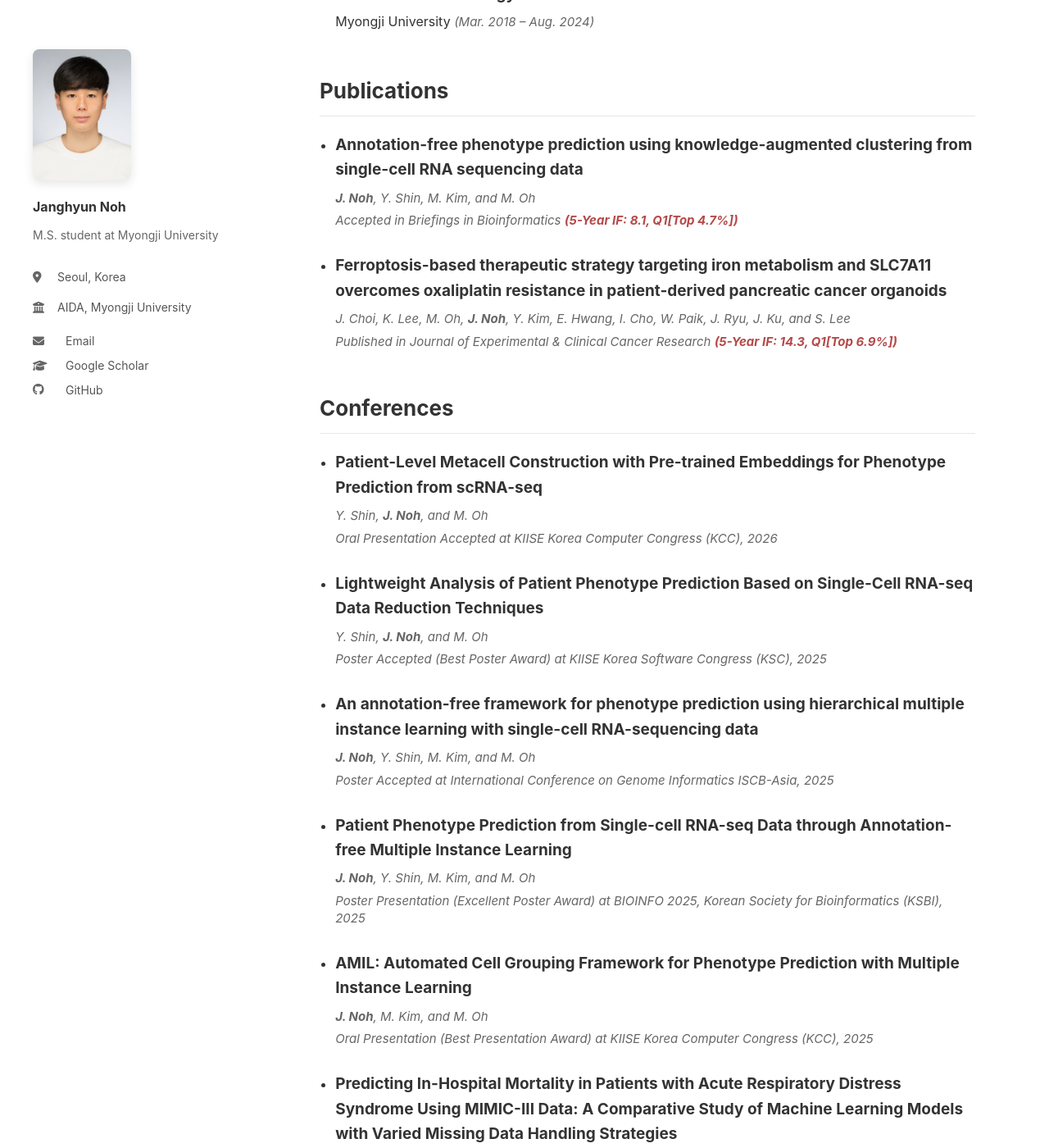
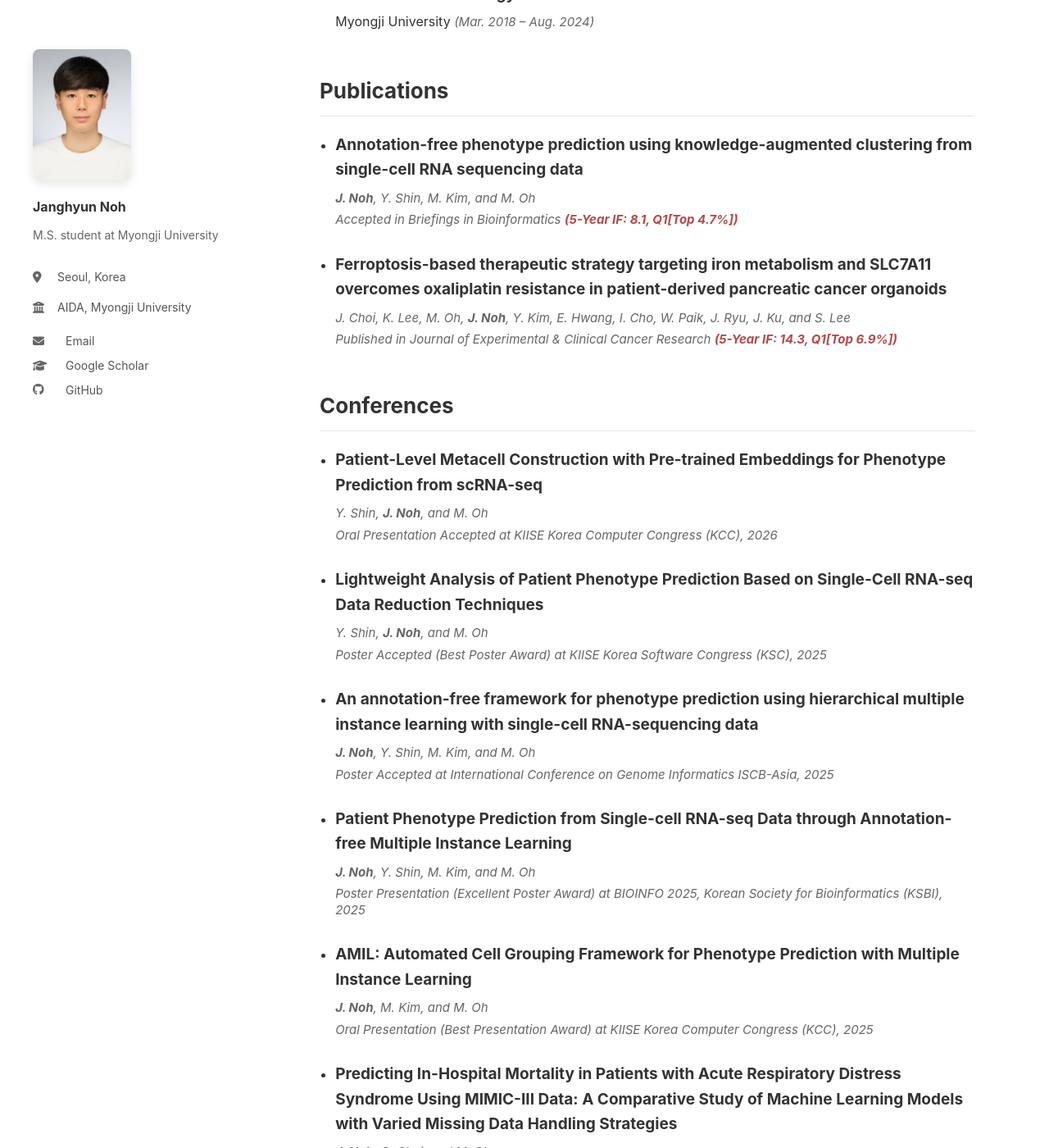
Before and after one commit to janghyunnoh/janghyunnoh.github.io, a Jekyll site: the page built from index.md, in a window 1280 px wide and 1400 px high, scrolled down 571 px. Shown: the whole window at 82% size. Built offline with Jekyll 4.4.1, drawn with Linux system fonts in a browser that asks for light colours.

Commit message:
Reduce honors/activity spacing and add trailing comma after titles

```diff
--- a/assets/css/profile.css
+++ b/assets/css/profile.css
@@ -208,8 +208,8 @@ body {
 
 /* Entry blocks for honors/awards/activities to match publications style */
 .main-content .honors-list .entry {
-    margin-bottom: 8px;
-    padding-left: 14px;
+    margin-bottom: 4px;
+    padding-left: 16px;
     position: relative;
 }
 
@@ -217,7 +217,7 @@ body {
     content: "•";
     position: absolute;
     left: 0;
-    top: 0.1em;
+    top: 0.15em;
     color: #999;
     font-size: 13px;
 }
@@ -226,15 +226,22 @@ body {
     font-weight: 700;
     font-size: 15px;
     color: #333;
-    margin-bottom: 2px;
-    line-height: 1.4;
+    margin-bottom: 0px;
+    line-height: 1.3;
+}
+
+.main-content .entry-title::after {
+    content: ",";
+    margin-left: 2px;
 }
 
 .main-content .entry-venue {
+    display: block;
+    margin-top: 2px;
     font-style: italic;
     color: #666;
     font-size: 14px;
-    line-height: 1.4;
+    line-height: 1.3;
 }
 
 .main-content .entry-detail {
```
